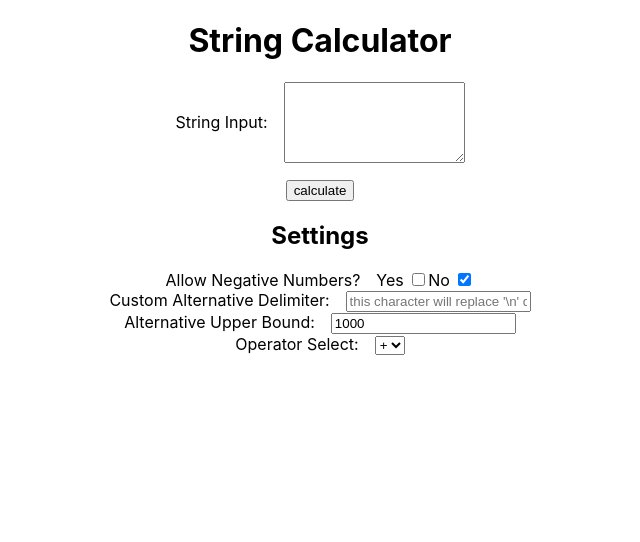
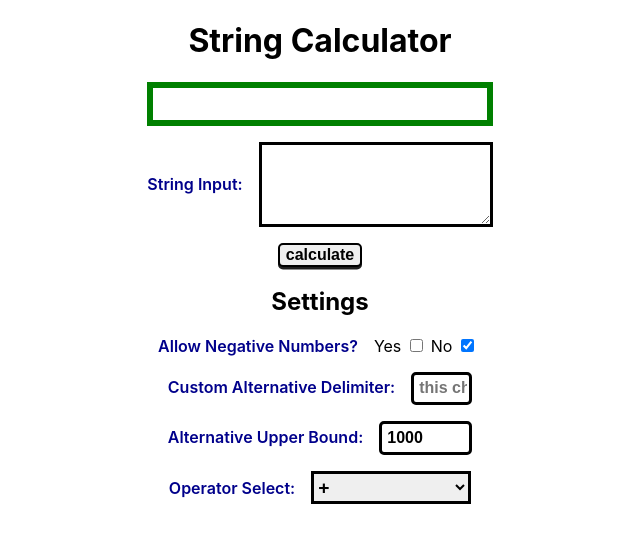
Before and after one commit to SeanPhilippi/react-calc, a React (Create React App) app: page / in a window 1280 px wide. Shown: the top 542 px of the page, without its empty margins (320-960 px from the left). Built offline with nearby package versions, Linux system fonts and the light colour scheme.

Commit message:
styling, error for options with nothing to parse

```diff
--- a/src/App.css
+++ b/src/App.css
@@ -9,11 +9,13 @@ button:focus {
   outline: none;
 }
 
-.string-input {
-  display: flex;
-  flex-direction: row;
-  justify-content: center;
-  align-items: center;
+.display {
+  border: .4rem solid green;
+  font-weight: 600;
+  line-height: 2rem;
+  min-height: 2rem;
+  width: 20.9rem;
+  margin: auto;
   margin-bottom: 1rem;
 }
 
@@ -26,3 +28,79 @@ button:focus {
 label {
   margin-right: 1rem;
 }
+
+.string-input {
+  display: flex;
+  flex-direction: row;
+  justify-content: center;
+  align-items: center;
+  margin-bottom: 1rem;
+}
+
+textarea {
+  border: .2rem solid black;
+  width: 14rem;
+  font-size: .8rem;
+  font-weight: 600;
+}
+
+.submit {
+  border: .15rem solid black;
+  font-size: 1rem;
+  font-weight: 600;
+  border-radius: 5px;
+  box-shadow: 0 .15rem 0 0 rgb(30, 30, 30);
+}
+
+.submit:active {
+  border: .15rem solid black;
+  border-radius: 5px;
+  position: relative;
+  top: .2rem;
+  box-shadow: 0 0 0 0;
+}
+
+.text-red {
+  color: red;
+}
+
+.checkbox {
+  margin-right: .5rem;
+
+}
+
+label {
+  color: darkblue;
+  font-weight: 600;
+}
+
+.operators {
+  margin-top: 1rem;
+  font-size: 1.2rem;
+  font-weight: 600;
+  width: 10rem;
+  height: 2.1rem;
+  border: black solid .2rem;
+}
+
+.custom-delimiter {
+  margin-top: 1rem;
+  padding-left: 5px;
+  font-size: 1rem;
+  font-weight: 600;
+  width: 3rem;
+  height: 1.6rem;
+  border: black solid .2rem;
+  border-radius: 5px;
+}
+
+.upper-bound {
+  margin-top: 1rem;
+  padding-left: 5px;
+  font-size: 1rem;
+  font-weight: 600;
+  width: 5rem;
+  height: 1.6rem;
+  border: black solid .2rem;
+  border-radius: 5px;
+}
--- a/src/App.js
+++ b/src/App.js
@@ -36,6 +36,9 @@ class App extends PureComponent {
     } = this.state;
     try {
       const delimiterSettings = inputString.split('\n')[0];
+      if (delimiterSettings.slice(0, 2) === '//' && !inputString.split('\n')[1]) {
+        throw new Error('There is nothing to parse for the calculation.');
+      };
       const delimiters = getDelimiters(delimiterSettings, altDelimiter);
       const values = getValues(inputString, delimiters, upperBound);
       const formula = values.join(` ${ operator } `) + ' =';
@@ -71,7 +74,7 @@ class App extends PureComponent {
           <h1>
             String Calculator
           </h1>
-          <div className="formula">
+          <div className="display">
             { formula } { result }
           </div>
           <div className="error-message">
--- a/src/utilities/getValues.js
+++ b/src/utilities/getValues.js
@@ -5,7 +5,6 @@ const getValues = (inputString, delimiters, upperBound) => {
   let strings = inputString.split(',');
   delimiters.forEach(delimiter => {
     strings = strings.join(',').split(delimiter)
-    console.log('delimiter', delimiter, 'strings', strings)
   });
   strings = strings.join(',').split(',').filter(string => string !== '');
   const nums = strings.map(getNum);
```
